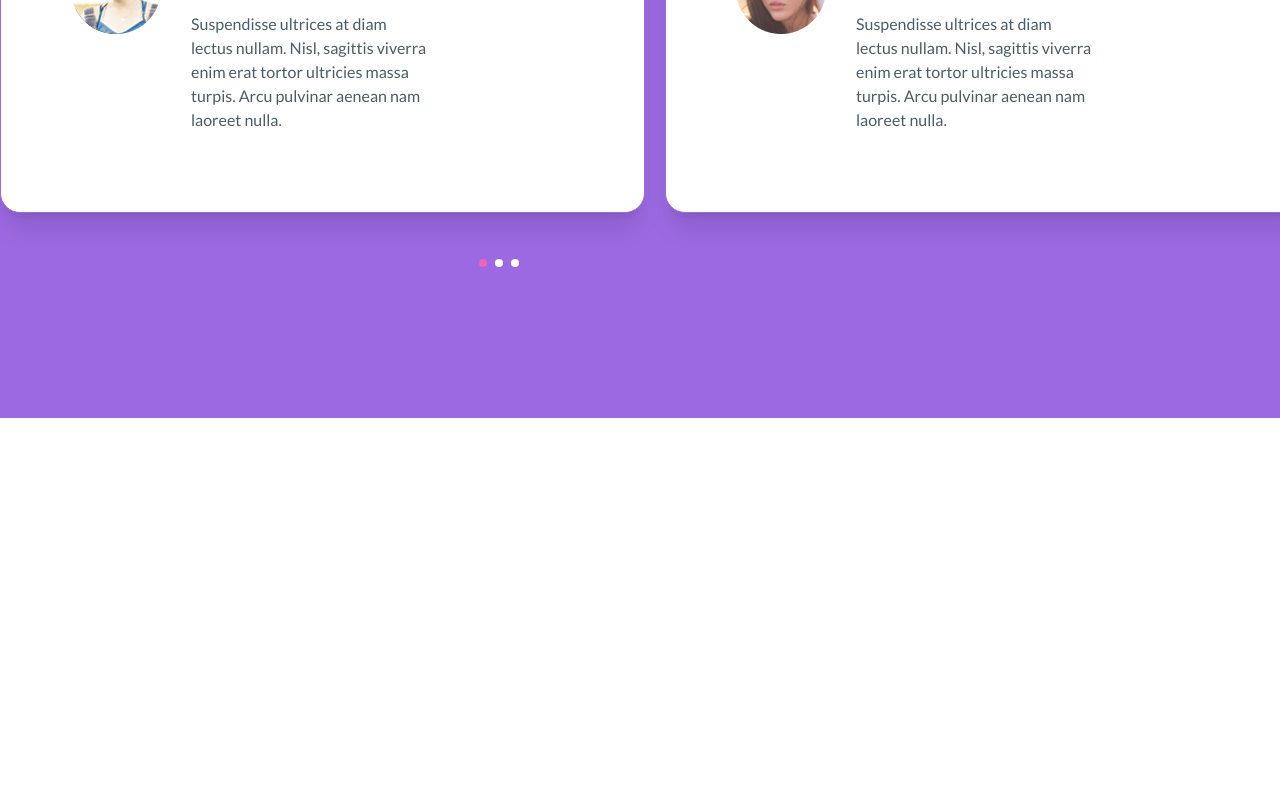
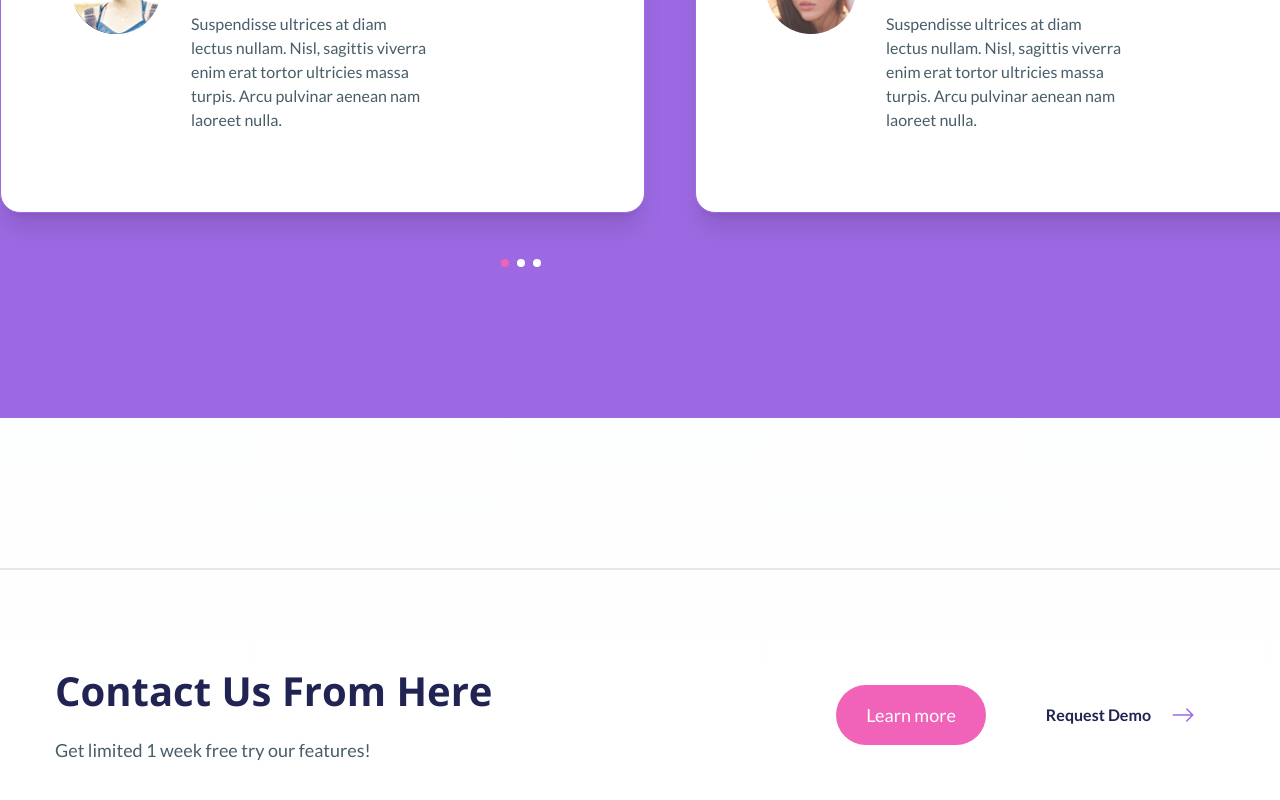
Before and after one commit to Moamin-AbuEwaida/landingpage-tailwind, a React (Create React App) app: page / in a window 1280 px wide. Shown: the part 3265-4065 px from the top of the page. Before the commit the page ends 3683 px from the top, so only its background shows below. Built offline with nearby package versions, Linux system fonts and the light colour scheme; a web font is replaced by a local one.

Commit message:
cta section component

```diff
--- a/src/App.js
+++ b/src/App.js
@@ -20,6 +20,7 @@ function App() {
       <About />
       <Features />
       <Testimonials />
+      <CtaSection />
     </div>
   );
 }
--- a/src/components/CtaSection.jsx
+++ b/src/components/CtaSection.jsx
@@ -1,7 +1,42 @@
 import React from "react";
+import { ctaData } from "../data";
+import { BsArrowRight } from "react-icons/bs";
 
 const CtaSection = () => {
-  return <div>CtaSection</div>;
+  const { title, subtitle, btnText1, btnText2 } = ctaData;
+  return (
+    <section className="my-[75px] xl:my-[150px] border-t-2" data-aos="fade-up">
+      <div className="container mx-auto">
+        <div className="flex flex-col xl:flex-row justify-between items-center">
+          <div className="py-12 xl:py-24 text-center xl:text-left">
+            <h2 className="h2 mb-5" data-aos="fade-up" data-aos-delay="300">
+              {title}
+            </h2>
+            <p className="lead" data-aos="fade-up">
+              {subtitle}
+            </p>
+          </div>
+          <div className="flex flex-col xl:flex-row gap-y-4 gap-x-[30px]">
+            <button
+              className="btn btn-secondary"
+              data-aos="fade-up"
+              data-aos-delay="300"
+            >
+              {btnText1}
+            </button>
+            <button
+              className="btn btn-quaternary flex items-center gap-x-[20px] group"
+              data-aos="fade-up"
+              data-aos-delay="400"
+            >
+              {btnText2}
+              <BsArrowRight className="text-2xl text-accent-primary group-hover:text-white transition" />
+            </button>
+          </div>
+        </div>
+      </div>
+    </section>
+  );
 };
 
 export default CtaSection;
--- a/src/components/TestimonialSlider.jsx
+++ b/src/components/TestimonialSlider.jsx
@@ -3,19 +3,21 @@ import { testimonialsData } from "../data";
 import { Swiper, SwiperSlide } from "swiper/react";
 import "swiper/css";
 import "swiper/css/pagination";
+import "swiper/css/autoplay";
 import "../Slider.css";
 import { Pagination } from "swiper";
+import { Autoplay } from "swiper";
 
 const TestimonialSlider = () => {
   return (
     <Swiper
       slidesPreView={"auto"}
       centeredSlides={true}
-      spaceBetween={20}
+      spaceBetween={50}
       pagination={{
         clickable: true,
       }}
-      modules={[Pagination]}
+      modules={[Pagination, Autoplay]}
       className="mySwiper"
     >
       {testimonialsData.map((slide, index) => {
--- a/src/components/Testimonials.jsx
+++ b/src/components/Testimonials.jsx
@@ -3,7 +3,7 @@ import TestimonialSlider from "./TestimonialSlider";
 
 const Testimonials = () => {
   return (
-    <section>
+    <section className="relative">
       <div className="container-fluid mx-auto">
         <div
           className="bg-accent-primary min-h-[600px]"
--- a/src/data.js
+++ b/src/data.js
@@ -118,3 +118,10 @@ export const testimonialsData = [
     delay: '900',
   },
 ];
+
+export const ctaData = {
+  title: 'Contact Us From Here',
+  subtitle: 'Get limited 1 week free try our features!',
+  btnText1: 'Learn more',
+  btnText2: 'Request Demo',
+};
```
